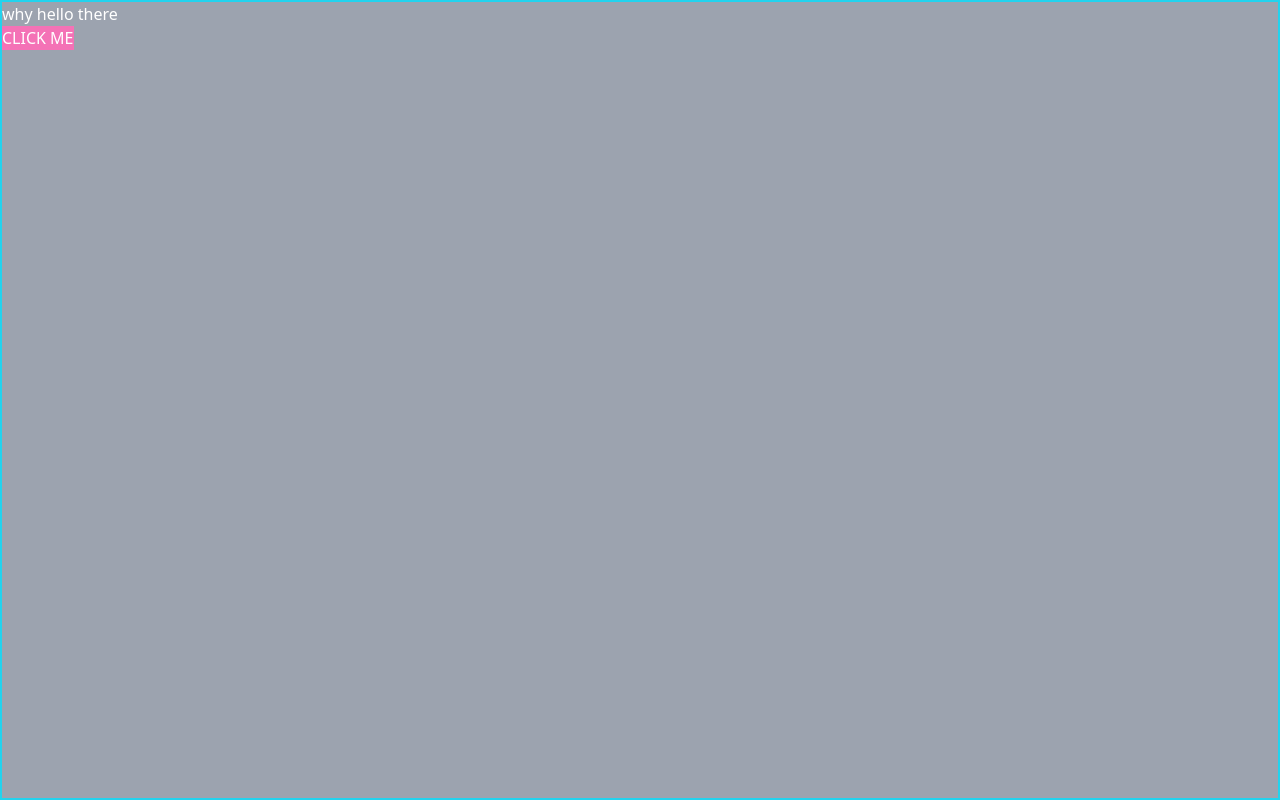
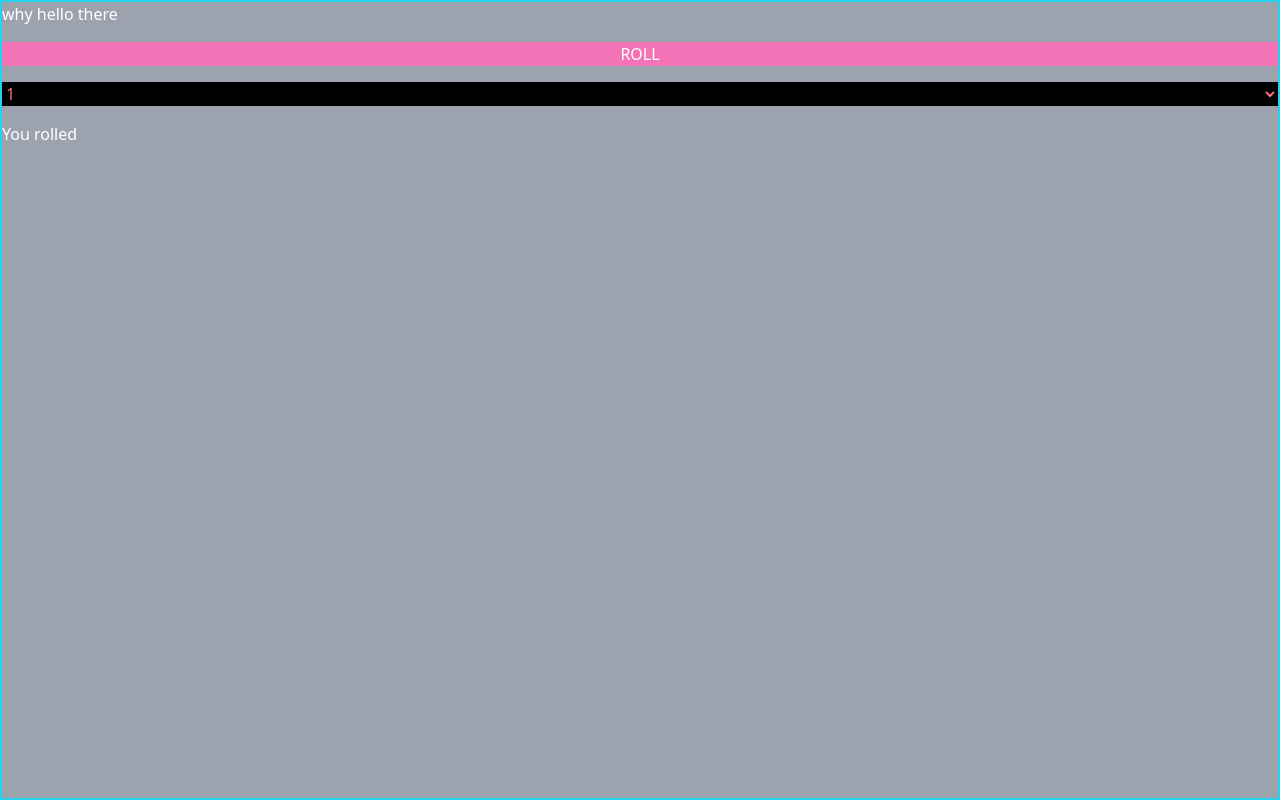
Before and after one commit to iamcrjones/high-roller-pwa, a Next.js app: page / in a window 1280 px wide. Built offline with nearby package versions, Linux system fonts and the light colour scheme.

Commit message:
basic multi roll. device width hook

```diff
--- a/src/pages/index.tsx
+++ b/src/pages/index.tsx
@@ -1,8 +1,11 @@
 import Head from "next/head";
 import React from "react";
 import RollPage from "./roll-page";
+import useWindowDimensions from "@/utils/useWindowDimensions";
 
 export default function Home() {
+  const dimensions = useWindowDimensions();
+  console.log({ dimensions });
   return (
     <>
       <Head key="in-index">
--- a/src/pages/roll-page/index.tsx
+++ b/src/pages/roll-page/index.tsx
@@ -2,19 +2,53 @@ import { rollDice } from "@/utils/rollDice";
 import React, { useState } from "react";
 
 const RollPage = () => {
-  const [result, setResult] = useState<number>();
-  const handleRoll = () => {
-    const roll = rollDice(1, 6);
-    setResult(roll);
+  const [result, setResult] = useState<number | number[]>();
+  const [diceAmount, setDiceAmount] = useState(1);
+  const handleRoll = (amount: number) => {
+    console.log({ amount });
+    if (amount === 1) {
+      const roll = rollDice(1, 6);
+      setResult(roll);
+    } else {
+      const results: number[] = [];
+      for (let i = 0; i < amount; i++) {
+        const roll = rollDice(1, 6);
+        results.push(roll);
+      }
+      console.log({ results });
+      setResult(results);
+    }
   };
   console.log({ result });
   return (
-    <>
+    <div className="flex flex-col space-y-4">
       <h1>why hello there</h1>
-      <button onClick={handleRoll} className="bg-pink-400">
-        CLICK ME
+      <button onClick={() => handleRoll(diceAmount)} className="bg-pink-400">
+        ROLL
       </button>
-    </>
+      <select
+        defaultValue={diceAmount}
+        onChange={(e) => setDiceAmount(+e.target.value)}
+        className="bg-black text-red-400"
+      >
+        <option value={1}>1</option>
+        <option value={2}>2</option>
+        <option value={3}>3</option>
+        <option value={4}>4</option>
+        <option value={5}>5</option>
+        <option value={6}>6</option>
+      </select>
+      {result && typeof result === "object" && result.length > 1 ? (
+        <h1>
+          You rolled{" "}
+          {result.map((r, ix) => {
+            return <h1 key={ix}>{r}</h1>;
+          })}
+        </h1>
+      ) : (
+        <h1>You rolled {result}</h1>
+      )}
+    </div>
   );
 };
 export default RollPage;
--- /dev/null
+++ b/src/utils/useWindowDimensions.ts
@@ -0,0 +1,25 @@
+import { useState, useEffect } from "react";
+
+function getDimensions() {
+  return typeof window === "undefined" ? null : window.innerWidth;
+}
+function determineWidthVariable(width: number) {
+  if (width < 640) return "mobile";
+  if (width >= 640 && width < 768) return "sm";
+  if (width >= 768 && width < 1024) return "md";
+  if (width >= 1024 && width < 1280) return "lg";
+  if (width >= 1280 && width < 1536) return "xl";
+  if (width >= 1536) return "2xl";
+}
+
+export default function useWindowDimensions() {
+  const [dimensions, setDimensions] = useState(getDimensions());
+  useEffect(() => {
+    function handleResize() {
+      setDimensions(getDimensions());
+    }
+    window.addEventListener("resize", handleResize);
+    return () => window.removeEventListener("resize", handleResize);
+  }, []);
+  if (dimensions) return determineWidthVariable(dimensions);
+}
```
